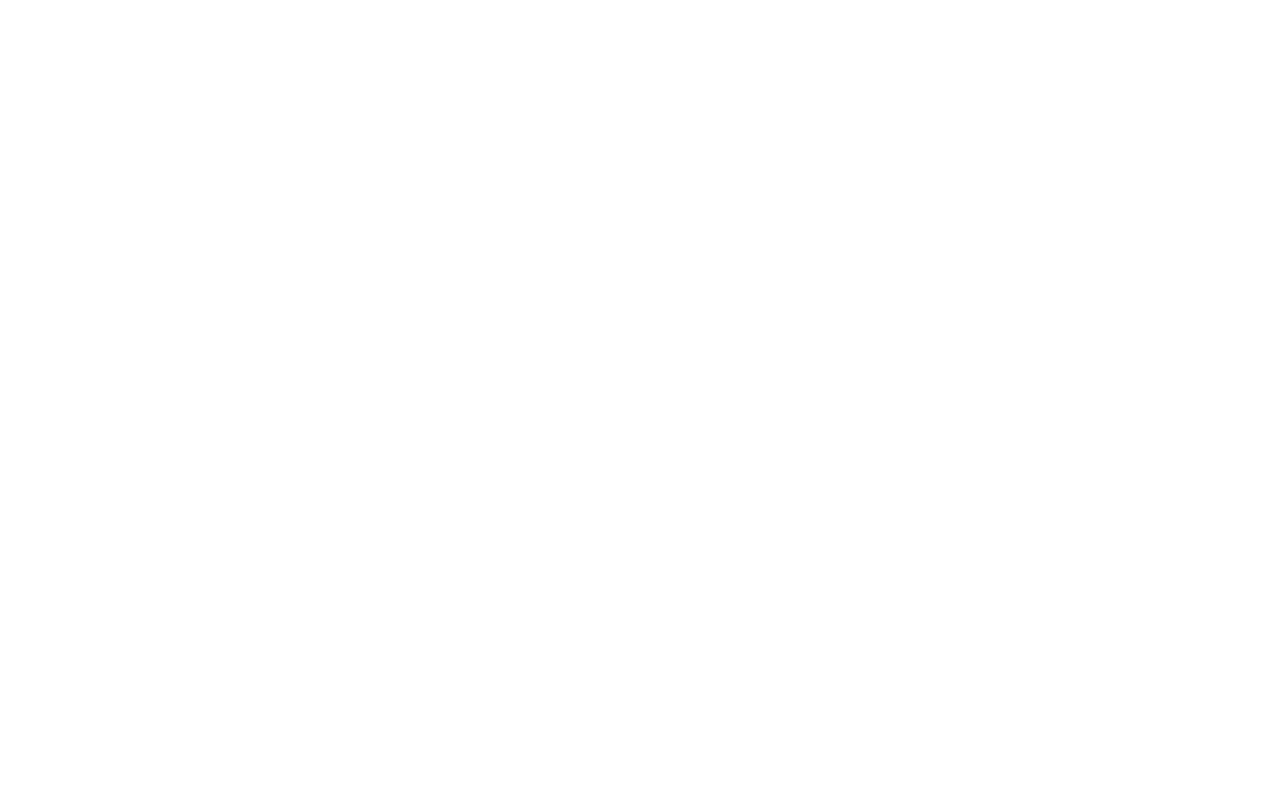
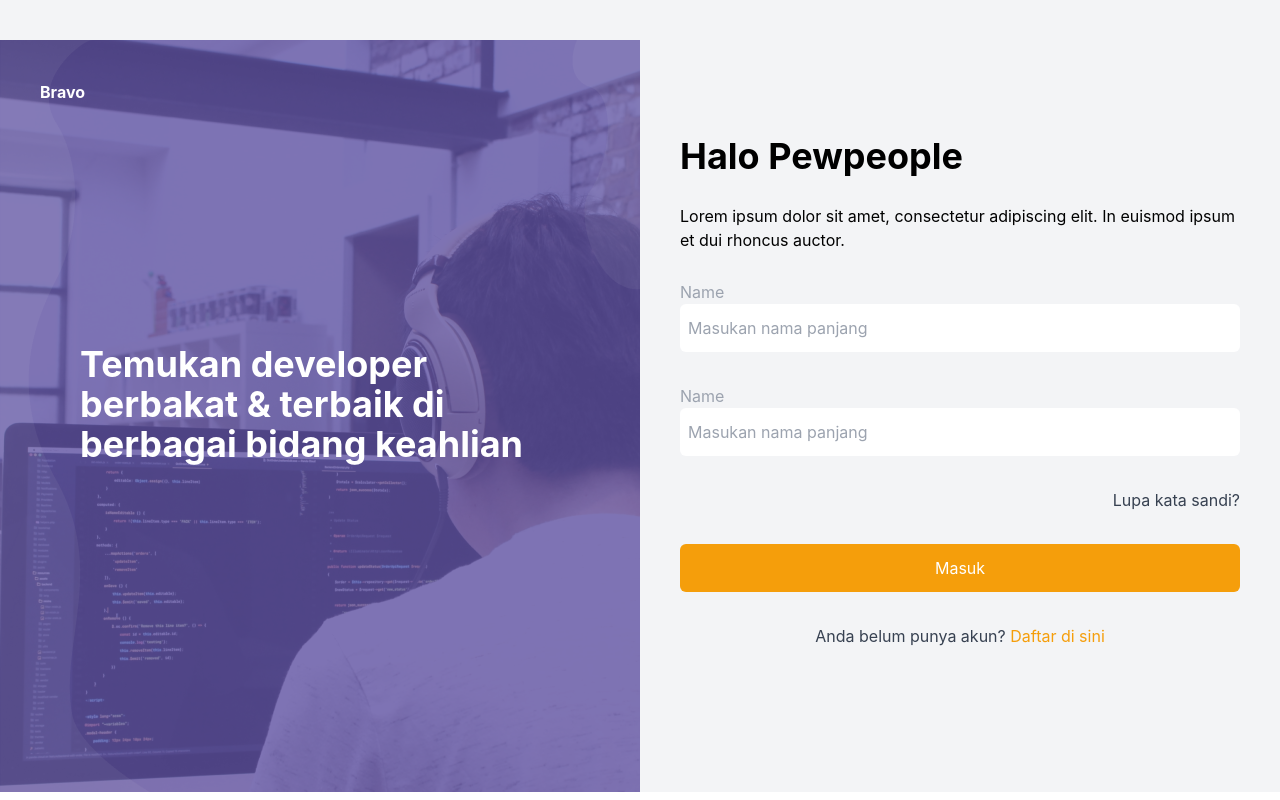
Before and after one commit to bravo-indo/febravo, a React (Create React App) app: page /login in a window 1280 px wide. Built offline with nearby package versions, Linux system fonts and the light colour scheme.

Commit message:
Make Login Page, Add style in index.css for background-image in auth page

```diff
--- a/src/Router/index.js
+++ b/src/Router/index.js
@@ -1,7 +1,8 @@
-import React from "react"
-import {BrowserRouter as Router, Route, Switch} from "react-router-dom"
-import Home from "../pages/Home"
-import LandingPage from "../pages/LandingPage"
+import React from "react";
+import { BrowserRouter as Router, Route, Switch } from "react-router-dom";
+import Home from "../pages/Home";
+import LandingPage from "../pages/LandingPage";
+import Login from "../pages/Login";
 
 function Routes() {
   return (
@@ -13,9 +14,12 @@
         <Route path="/home">
           <Home />
         </Route>
+        <Route path="/login">
+          <Login />
+        </Route>
       </Switch>
     </Router>
-    )
+  );
 }
 
-export default Routes
+export default Routes;
--- a/src/index.css
+++ b/src/index.css
@@ -5,14 +5,15 @@
 
 body {
   margin: 0;
-  font-family: -apple-system, BlinkMacSystemFont, 'Segoe UI', 'Roboto', 'Oxygen',
-    'Ubuntu', 'Cantarell', 'Fira Sans', 'Droid Sans', 'Helvetica Neue',
-    sans-serif;
+  font-family: -apple-system, BlinkMacSystemFont, "Segoe UI", "Roboto", "Oxygen", "Ubuntu", "Cantarell", "Fira Sans", "Droid Sans", "Helvetica Neue", sans-serif;
   -webkit-font-smoothing: antialiased;
   -moz-osx-font-smoothing: grayscale;
 }
 
 code {
-  font-family: source-code-pro, Menlo, Monaco, Consolas, 'Courier New',
-    monospace;
+  font-family: source-code-pro, Menlo, Monaco, Consolas, "Courier New", monospace;
 }
+
+section.auth .side-left {
+  background-image: url("../src/assets/background/authVector.png"), url("../src/assets/background/auth.png");
+}
--- a/src/pages/LandingPage.js
+++ b/src/pages/LandingPage.js
@@ -1,7 +1,7 @@
-import React from "react"
+import React from "react";
 
 function LandingPage() {
-    return <div>ini landing page</div>
+  return <div>ini landing page</div>;
 }
 
-export default LandingPage
+export default LandingPage;
--- /dev/null
+++ b/src/pages/Login.js
@@ -0,0 +1,42 @@
+import React from "react";
+import { Link } from "react-router-dom";
+
+class Login extends React.Component {
+  render() {
+    return (
+      <section className="auth bg-gray-100">
+        <div className="container mx-auto pt-10">
+          <div className="grid grid-cols-2">
+            <div className="side-left p-10 w-full text-white">
+              <p className="font-bold">
+                <Link>Bravo</Link>
+              </p>
+              <h1 className="pt-60 pb-72 px-10 text-4xl font-bold">Temukan developer berbakat & terbaik di berbagai bidang keahlian</h1>
+            </div>
+            <div className="py-24 p-10">
+              <h1 className="text-4xl font-bold">Halo Pewpeople</h1>
+              <p className="py-7">Lorem ipsum dolor sit amet, consectetur adipiscing elit. In euismod ipsum et dui rhoncus auctor.</p>
+              <form className="flex flex-col space-y-8 text-gray-400">
+                <div>
+                  <label className="flex flex-row">Name</label>
+                  <input className="w-full px-2 py-3 rounded-md" type="text" name="name" placeholder="Masukan nama panjang" />
+                </div>
+                <div>
+                  <label className="flex flex-row">Name</label>
+                  <input className="w-full px-2 py-3 rounded-md" type="text" name="name" placeholder="Masukan nama panjang" />
+                </div>
+                <Link className="text-gray-700 text-right">Lupa kata sandi?</Link>
+                <button className="w-full px-2 py-3 rounded-md bg-yellow-500 text-white">Masuk</button>
+                <p className="text-center text-gray-700">
+                  Anda belum punya akun? <Link className="text-yellow-500">Daftar di sini</Link>
+                </p>
+              </form>
+            </div>
+          </div>
+        </div>
+      </section>
+    );
+  }
+}
+
+export default Login;
```
Also changed, not shown: src/assets/background/auth.png (added), src/assets/background/authVector.png (added). Lines whose indentation alone changed are shown as unchanged.
